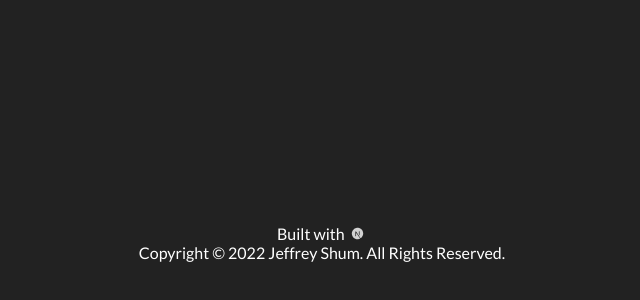
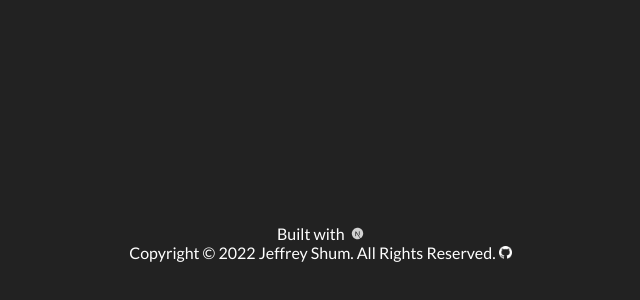
Before and after one commit to jeffreyshum/castaway, a Next.js app: page / in a window 1280 px wide. Shown: the part 788-1088 px from the top of the page, without its empty margins (318-958 px from the left). Built offline with nearby package versions, Linux system fonts and the light colour scheme.

Commit message:
Added GitHub Linking

```diff
--- a/pages/index.tsx
+++ b/pages/index.tsx
@@ -111,6 +111,13 @@ const IndexPage: NextPage = () => {
 					<br></br>
 					Copyright © {new Date().getFullYear()} Jeffrey Shum. All
 					Rights Reserved.
+					<a href="https://github.com/jeffreyshum/castaway">
+						<img
+							className={styles.footerLogo}
+							src="/icons/github.png"
+							alt="GitHub"
+						/>
+					</a>
 				</p>
 			</footer>
 		</OverlayContext.Provider>
--- a/styles/index.module.css
+++ b/styles/index.module.css
@@ -41,6 +41,7 @@
     justify-content: center;
     align-items: center;
     text-align: center;
+    flex-direction: column;
     padding-bottom: 5rem;
 }
 
```
Also changed, not shown: public/icons/github.png (added).
